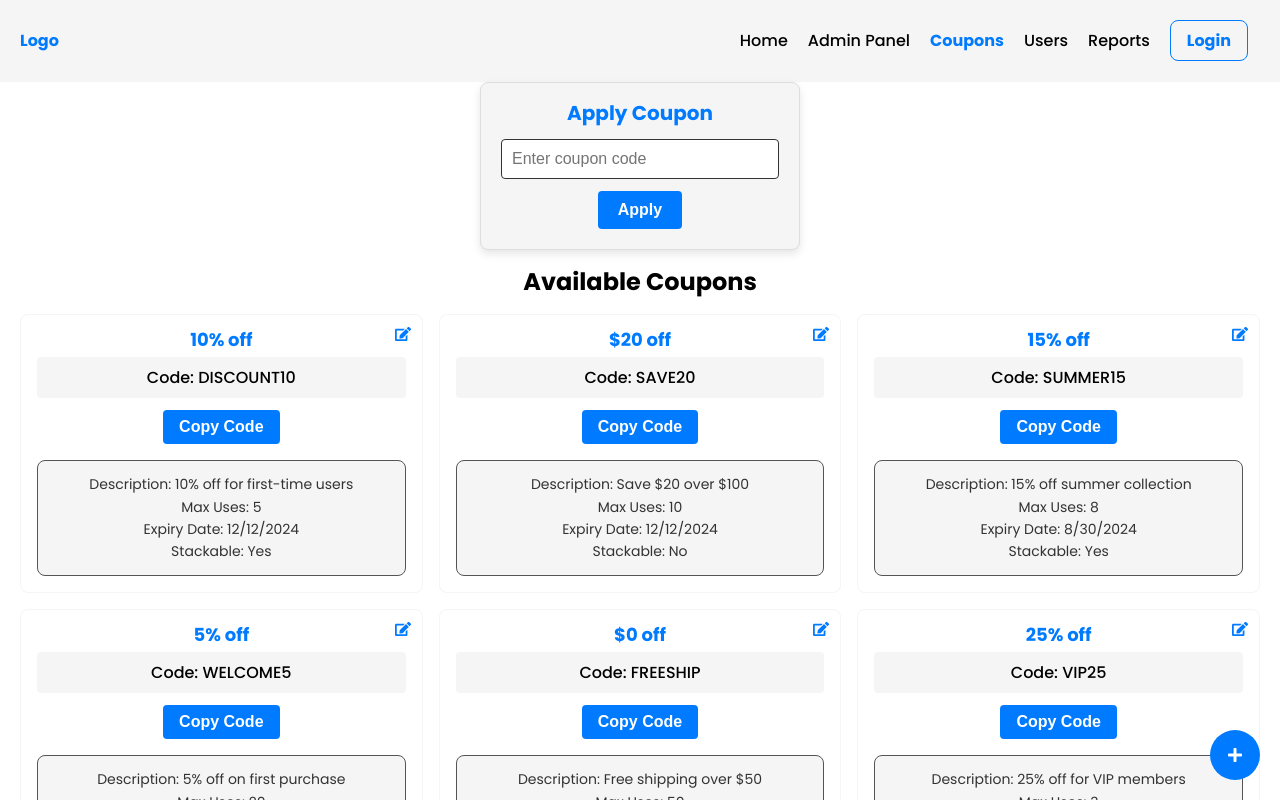
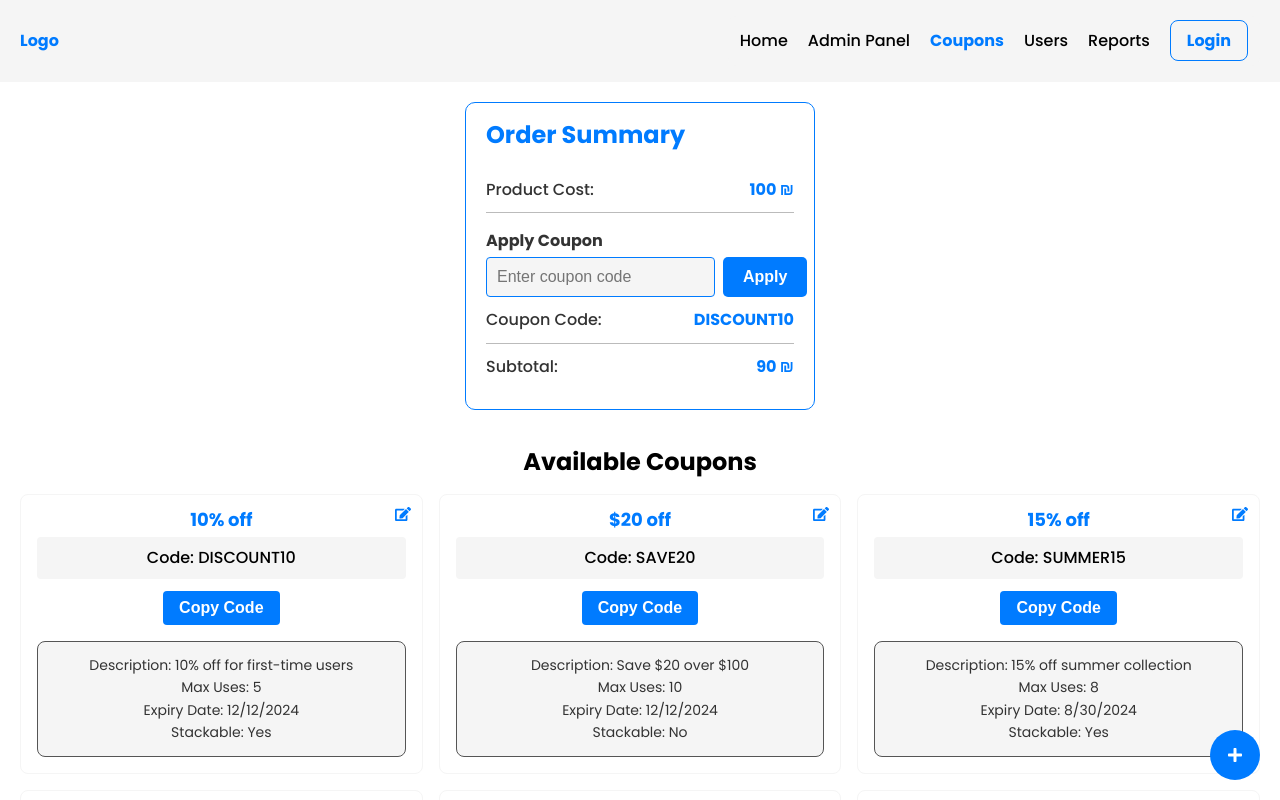
Before and after one commit to AdirGamil/ManagementSystem, a React (Vite) app: page /coupons in a window 1280 px wide. Shown: the top 800 px of the page. Built offline with nearby package versions, Linux system fonts and the light colour scheme.

Commit message:
Clean up code & Add OrderSummary and comments

```diff
--- a/src/assets/styles/basics/_base.scss
+++ b/src/assets/styles/basics/_base.scss
@@ -39,3 +39,9 @@ ul {
 a:hover {
   text-decoration: none;
 }
+
+button {
+  border: none;
+  cursor: pointer;
+  background-color: transparent;
+}
--- a/src/assets/styles/cmps/CouponSystem/CouponEdit.scss
+++ b/src/assets/styles/cmps/CouponSystem/CouponEdit.scss
@@ -1,16 +1,12 @@
 .coupon-edit-dialog {
   width: rem(400px);
-  max-width: 90%;
   padding: rem(20px);
-  border: none;
   border-radius: rem(8px);
-  background-color: white;
-
   position: fixed;
   top: 50%;
   left: 50%;
   transform: translate(-50%, -50%);
-  box-shadow: 0 rem(4px) rem(8px) rgba(0, 0, 0, 0.2);
+  border: none;
 
   .coupon-edit-content {
     position: relative;
@@ -18,11 +14,7 @@
 
   .close-button {
     position: absolute;
-    top: rem(10px);
     right: rem(10px);
-    background: none;
-    border: none;
-    cursor: pointer;
   }
 
   .actions {
@@ -35,8 +27,6 @@
     background-color: $clr-save-btn;
     color: $clr-white;
     padding: rem(10px) rem(20px);
-    border: none;
-    cursor: pointer;
     border-radius: rem(4px);
   }
 
@@ -44,8 +34,6 @@
     background-color: $clr-delete-btn;
     color: $clr-white;
     padding: rem(10px) rem(20px);
-    border: none;
-    cursor: pointer;
     border-radius: rem(4px);
   }
 
@@ -63,7 +51,7 @@
     padding: rem(8px);
     margin-top: rem(5px);
     margin-bottom: rem(15px);
-    border: rem(1px) solid #ddd;
+    border: rem(1px) solid $clr-hover;
     border-radius: rem(4px);
   }
 }
--- a/src/assets/styles/cmps/CouponSystem/CouponInput.scss
+++ b/src/assets/styles/cmps/CouponSystem/CouponInput.scss
@@ -1,30 +1,25 @@
 .coupon-input {
-    max-width: rem(320px);
-    margin: 0 auto;
-    padding: rem(20px);
-    border: rem(1px) solid #ddd;
-    border-radius: rem(8px);
-    background-color: $clr-background;
-    box-shadow: 0 rem(4px) rem(8px) rgba(0, 0, 0, 0.1);
-    text-align: center;
+  margin-top: rem(20px);
 
   .coupon-title {
-      font-size: rem(20px);
-      color: $clr-primary;
-      margin-bottom: rem(16px);
+    margin-bottom: rem(8px);
+    color: $clr-text;
+  }
+
+  .coupon-container {
+    display: flex;
+    gap: rem(8px);
   }
 
   .coupon-code-input {
-      width: 100%;
+    flex: 1;
     padding: rem(10px);
-      margin-bottom: rem(12px);
-      border: rem(1px) solid $clr-text;
+    background-color: $clr-background;
+    border: rem(1px) solid $clr-primary;
     border-radius: rem(4px);
 
     &:focus {
       outline: none;
-        border-color: $clr-primary;
-        box-shadow: 0 0 rem(4px) rgba(0, 123, 255, 0.3);
     }
   }
 
@@ -33,9 +28,9 @@
     background-color: $clr-primary;
     color: $clr-white;
     font-weight: bold;
-      border: none;
-      border-radius: rem(4px);
-      cursor: pointer;
+
+    border-radius: rem(5px);
+
     transition: background-color 0.3s;
 
     &:hover {
--- a/src/assets/styles/cmps/CouponSystem/CouponPreview.scss
+++ b/src/assets/styles/cmps/CouponSystem/CouponPreview.scss
@@ -28,20 +28,18 @@
 
   .copy-button {
     padding: rem(8px) rem(16px);
-    border: none;
+
     border-radius: rem(4px);
     background-color: $clr-primary;
     color: $clr-white;
     font-weight: bold;
-    cursor: pointer;
+
     transition: background-color 0.3s ease;
 
     &:hover {
       background-color: $clr-hover-primary;
     }
   }
-
-
 
   .admin-info {
     margin-top: rem(16px);
@@ -64,15 +62,14 @@
     top: rem(8px);
     right: rem(8px);
     color: $clr-primary;
-    background-color: transparent;
-    border: none;
+
     border-radius: 50%;
     width: rem(22px);
     height: rem(22px);
     display: flex;
     align-items: center;
     justify-content: center;
-    cursor: pointer;
+
     transition: color 0.3s ease, transform 0.2s ease;
 
     &:hover {
--- /dev/null
+++ b/src/assets/styles/cmps/CouponSystem/OrderSummary.scss
@@ -0,0 +1,34 @@
+.order-summary {
+  max-width: rem(350px);
+  margin: rem(20px) auto;
+  padding: rem(20px);
+  border: rem(1px) solid $clr-primary;
+  border-radius: rem(10px);
+  background-color: $clr-white;
+
+  h3 {
+    font-size: rem(24px);
+    margin-bottom: rem(20px);
+    color: $clr-primary;
+  }
+
+  .summary-item {
+    display: flex;
+    justify-content: space-between;
+    padding: rem(10px) 0;
+    color: $clr-text;
+
+    &:not(:last-child) {
+      border-bottom: rem(1px) solid lighten($clr-hover, 40%);
+    }
+
+    p {
+      font-weight: 500;
+    }
+
+    span {
+      font-weight: bold;
+      color: $clr-primary;
+    }
+  }
+}
--- a/src/assets/styles/cmps/Navbar.scss
+++ b/src/assets/styles/cmps/Navbar.scss
@@ -63,9 +63,6 @@
       position: static;
       gap: rem(20px);
 
-      a:hover {
-        color: $clr-hover;
-      }
       .navbar-login {
         margin-top: 0;
       }
--- a/src/assets/styles/main.scss
+++ b/src/assets/styles/main.scss
@@ -16,6 +16,7 @@
 @import 'cmps/CouponSystem/CouponList';
 @import 'cmps/CouponSystem/CouponPreview';
 @import 'cmps/CouponSystem/CouponInput';
+@import 'cmps/CouponSystem/OrderSummary';
 
 // Reports System
 @import 'cmps/ReportSystem/ReportList';
--- a/src/assets/styles/pages/Coupons.scss
+++ b/src/assets/styles/pages/Coupons.scss
@@ -4,14 +4,14 @@
   right: rem(20px);
   background-color: $clr-primary;
   color: $clr-white;
-  border: none;
+
   border-radius: 50%;
   width: rem(50px);
   height: rem(50px);
   display: flex;
   align-items: center;
   justify-content: center;
-  cursor: pointer;
+
   transition: background-color 0.3s;
 
   &:hover {
--- a/src/assets/styles/pages/Login.scss
+++ b/src/assets/styles/pages/Login.scss
@@ -38,16 +38,13 @@
       &:focus {
         outline: none;
         border-color: $clr-primary;
-        box-shadow: 0 0 rem(4px) rgba(0, 123, 255, 0.3);
       }
     }
 
     &-button {
       background-color: $clr-primary;
       color: $clr-white;
-      border: none;
       font-weight: bold;
-      cursor: pointer;
       transition: background-color 0.3s;
 
       &:hover {
--- a/src/cmps/CouponsSystem/CouponInput.jsx
+++ b/src/cmps/CouponsSystem/CouponInput.jsx
@@ -1,8 +1,5 @@
 import { useState } from 'react'
 import { toast, Toaster } from 'react-hot-toast'
-
-export function CouponInput() {
-  const [couponCode, setCouponCode] = useState('')
 
 const validCoupons = [
   { code: 'DISCOUNT10', description: '10% off for first-time users' },
@@ -17,31 +14,44 @@ export function CouponInput() {
   { code: 'BLACKFRIDAY', description: '70% off Black Friday special' },
 ]
 
+export function CouponInput() {
+  const [couponCode, setCouponCode] = useState('')
+
+
+
   function handleApplyCoupon() {
     if (!couponCode) {
+      // If the user didn't enter a coupon code, show an error message
       toast.error('Please enter a coupon code')
       return
     }
 
     try {
+      // Find the coupon in the list of valid coupons
       const coupon = validCoupons.find((c) => c.code === couponCode)
 
       if (!coupon) {
+        // If the coupon is not found, throw an error
         throw new Error('Invalid coupon code')
       }
 
+      // Show a success message if the coupon is valid
       toast.success(
         `Coupon "${couponCode}" applied successfully! ${coupon.description}`
       )
+      // Reset the coupon code input field
       setCouponCode('')
     } catch (error) {
+      // Show an error message if there's a problem applying the coupon
       toast.error(error.message || 'Failed to apply coupon')
     }
   }
 
+
   return (
     <div className="coupon-input">
-      <h3 className="coupon-title">Apply Coupon</h3>
+      <h4 className="coupon-title">Apply Coupon</h4>
+      <div className="coupon-container">
         <input
           type="text"
           value={couponCode}
@@ -52,6 +62,7 @@ export function CouponInput() {
         <button className="apply-button" onClick={handleApplyCoupon}>
           Apply
         </button>
+      </div>
       <Toaster />
     </div>
   )
--- /dev/null
+++ b/src/cmps/CouponsSystem/OrderSummary.jsx
@@ -0,0 +1,43 @@
+import { CouponInput } from './CouponInput'
+
+/**
+ * OrderSummary component displays a summary of an order including
+ * product cost, applied coupon code, and subtotal after discount.
+ */
+export function OrderSummary() {
+  // Initial product cost before any discount
+  const initialAmount = 100
+
+  // List of demo coupons with code and discount
+  const demoCoupons = [
+    { code: 'DISCOUNT10', description: '10% off', discount: '10%' },
+    { code: 'WELCOME5', description: '5% off', discount: '5%' },
+  ]
+
+  return (
+    <div className="order-summary">
+      <h3>Order Summary</h3>
+
+      {/* Display the initial product cost */}
+      <div className="summary-item">
+        <p>Product Cost:</p>
+        <span>{initialAmount} ₪</span>
+      </div>
+
+      {/* CouponInput component to input a coupon code */}
+      <CouponInput />
+
+      {/* Display the code of the first demo coupon */}
+      <div className="summary-item">
+        <p>Coupon Code:</p>
+        <span>{demoCoupons[0].code}</span>
+      </div>
+
+      {/* Calculate and display the subtotal after applying a 10% discount */}
+      <div className="summary-item">
+        <p>Subtotal:</p>
+        <span>{initialAmount - initialAmount * 0.1} ₪</span>
+      </div>
+    </div>
+  )
+}
--- a/src/pages/Coupons.jsx
+++ b/src/pages/Coupons.jsx
@@ -2,9 +2,9 @@ import { useEffect, useState } from 'react'
 import axios from 'axios'
 
 import { CouponList } from '../cmps/CouponsSystem/CouponList'
-import { CouponInput } from '../cmps/CouponsSystem/CouponInput'
 import { CouponEdit } from '../cmps/CouponsSystem/CouponEdit'
 import { FaPlus } from 'react-icons/fa'
+import { OrderSummary } from '../cmps/CouponsSystem/OrderSummary'
 
 const initialCouponData = {
   code: '',
@@ -18,11 +18,19 @@ const initialCouponData = {
   createdAt: new Date().toLocaleString(),
 }
 
+/**
+ * Coupons page component displays a list of coupons and allows
+ * admins to add new coupons.
+ */
 export function Coupons() {
   const [coupons, setCoupons] = useState([])
   const [isAddOpen, setIsAddOpen] = useState(false)
   const isAdmin = true //! Change this to false if not an admin
 
+  /**
+   * Fetches the coupons from the data file and sets the state.
+   * Called when the component mounts.
+   */
   useEffect(() => {
     async function fetchCoupons() {
       try {
@@ -40,7 +48,7 @@ export function Coupons() {
 
   return (
     <div className="coupons">
-      <CouponInput />
+      <OrderSummary />
       <CouponList coupons={coupons} isAdmin={isAdmin} />
 
       {isAdmin && (
```
Lines whose indentation alone changed are shown as unchanged.
